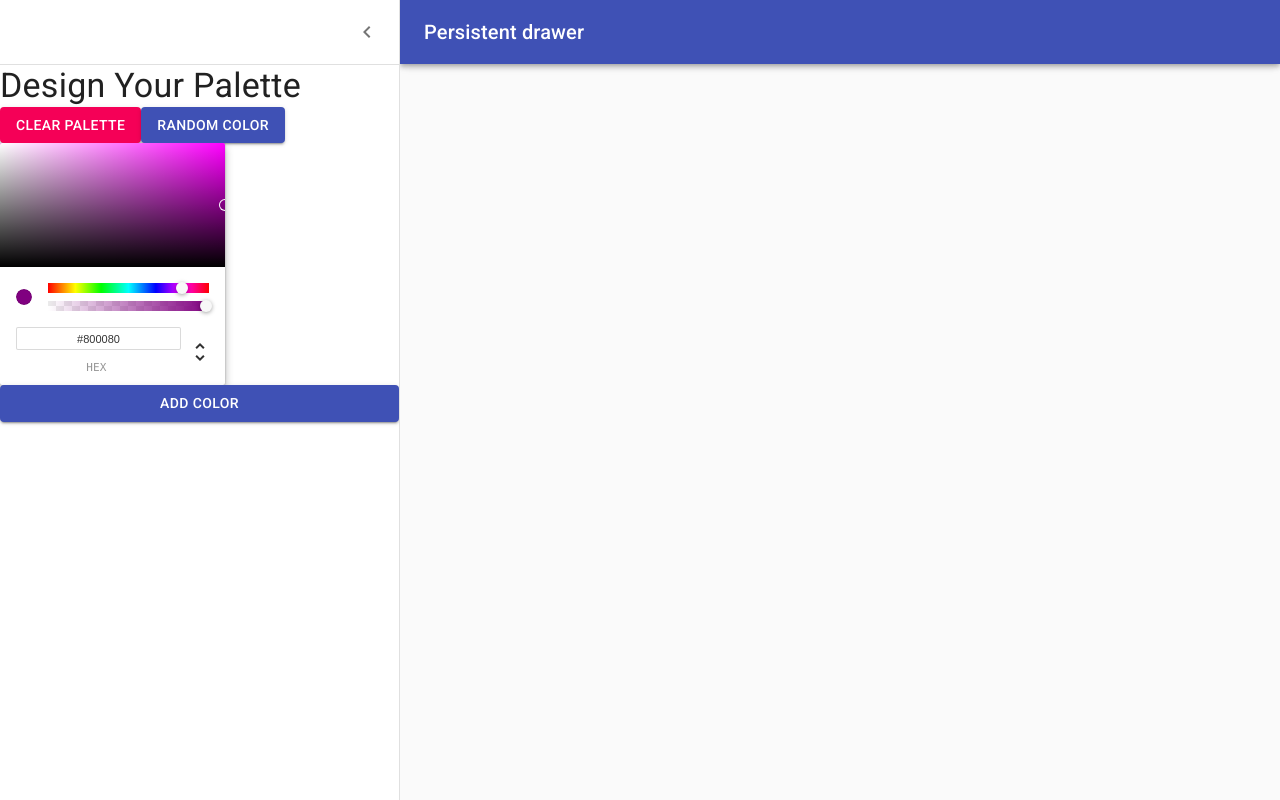
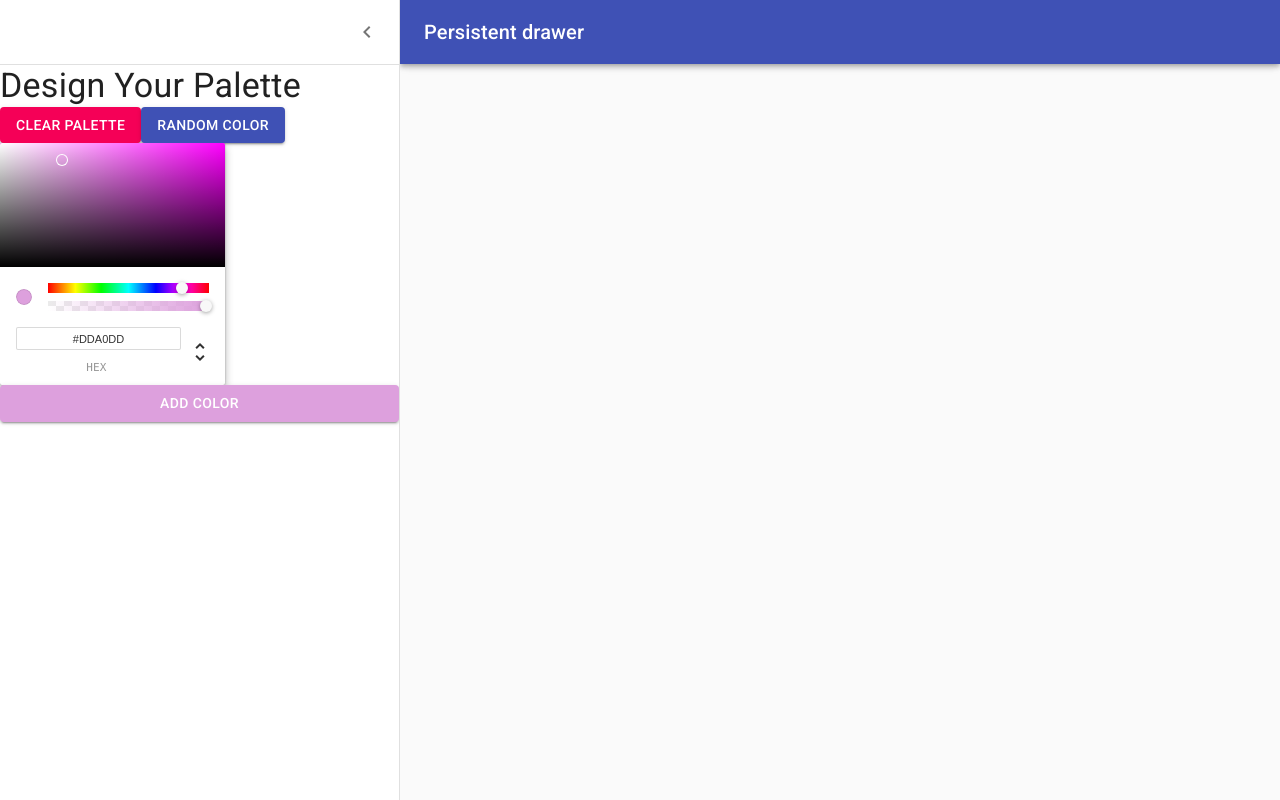
Before and after one commit to Vainakh/Colors_App, a React (Create React App) app: page /palette/new in a window 1280 px wide. Both pictures are taken after a click on the button 36 px from the left and 32 px from the top of the page. Built offline with nearby package versions, Linux system fonts and the light colour scheme.

Commit message:
Hooks in drawer

```diff
--- a/src/NewPaletteForm.js
+++ b/src/NewPaletteForm.js
@@ -1,4 +1,4 @@
-import React, {Component} from 'react';
+import React, {useState} from 'react';
 import clsx from 'clsx';
 import { makeStyles, useTheme } from '@material-ui/core/styles';
 import Drawer from '@material-ui/core/Drawer';
@@ -79,6 +79,11 @@ function NewPaletteForm() {
   const classes = useStyles();
   const theme = useTheme();
   const [open, setOpen] = React.useState(false);
+  const [currentColor, setCurrentColor] = React.useState("plum");
+
+  const updateCurrentColor = (currentColor) => {
+     setCurrentColor(currentColor.hex);
+  }
 
   const handleDrawerOpen = () => {
     setOpen(true);
@@ -95,16 +100,14 @@ function NewPaletteForm() {
         position="fixed"
         className={clsx(classes.appBar, {
           [classes.appBarShift]: open,
-        })}
-      >
+        })}>
         <Toolbar>
           <IconButton
             color="inherit"
             aria-label="open drawer"
             onClick={handleDrawerOpen}
             edge="start"
-            className={clsx(classes.menuButton, open && classes.hide)}
-          >
+            className={clsx(classes.menuButton, open && classes.hide)}>
             <MenuIcon />
           </IconButton>
           <Typography variant="h6" noWrap>
@@ -120,8 +123,7 @@ function NewPaletteForm() {
         open={open}
         classes={{
           paper: classes.drawerPaper,
-        }}
-      >
+        }}>
         <div className={classes.drawerHeader}>
           <IconButton onClick={handleDrawerClose}>
             {theme.direction === 'ltr' ? <ChevronLeftIcon /> : <ChevronRightIcon />}
@@ -136,18 +138,19 @@ function NewPaletteForm() {
             <Button variant='contained' color='primary'>Random Color</Button>
           </div>
         <ChromePicker
-          color="purple"
-          onChangeComplete={(newColor) => console.log(newColor)}/>
-        <Button variant='contained' color='primary'>Add Color</Button>
-
+          color={currentColor}
+          onChangeComplete={updateCurrentColor}/>
+        <Button
+          variant='contained'
+          color='primary'
+          style={{backgroundColor: currentColor}}
+          >Add Color</Button>
       </Drawer>
       <main
         className={clsx(classes.content, {
           [classes.contentShift]: open,
-        })}
-      >
+        })}>
         <div className={classes.drawerHeader} />
-
         </main>
     </div>
   );
--- a/src/NewPaletteFormContainer.js
+++ b/src/NewPaletteFormContainer.js
@@ -2,6 +2,8 @@ import React, {Component} from 'react';
 import NewPaletteForm from './NewPaletteForm';
 
 class NewPaletteFormContainer extends Component {
+
+
   render() {
     return (
       <div>
```
